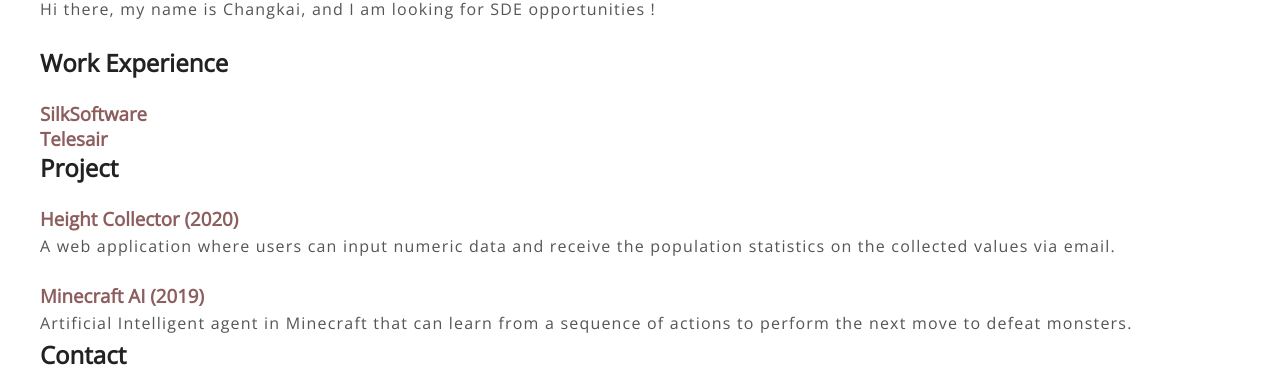
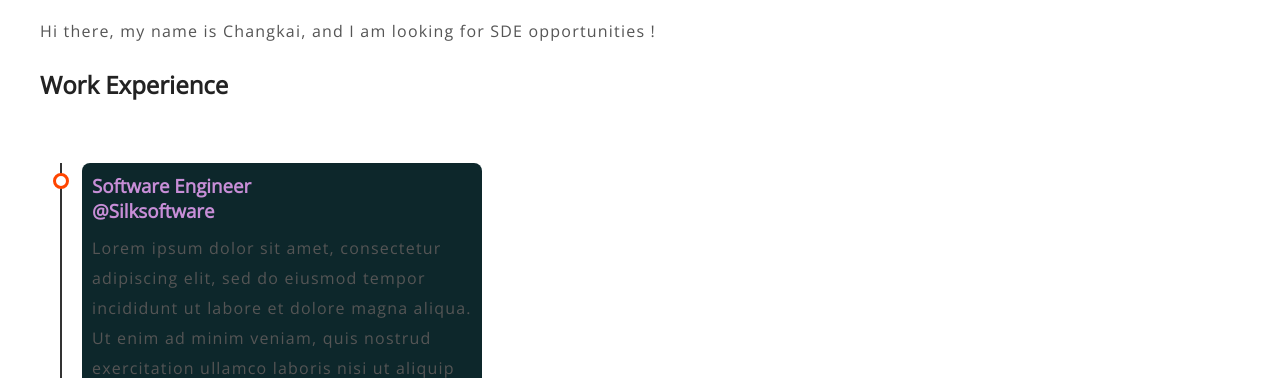
Before and after one commit to azurebreezes/azurebreezes.github.io, a plain HTML site: page index.html in a window 1280 px wide. Shown: the part 881-1259 px from the top of the page. Drawn offline with nearby package versions, Linux system fonts and the light colour scheme.

Commit message:
Add timeline css

```diff
--- a/index.html
+++ b/index.html
@@ -29,18 +29,35 @@
                     </p>
             </div>
         </div>
+        <br>
         <section id="about" class="container content">
             <h2>About</h2>
             <br>
             <p>Hi there, my name is Changkai, and I am looking for SDE opportunities !</p>
         </section>
+
         <br>
-
         <section id="work" class="container content">
             <h2>Work Experience</h2>
             <br>
-            <h3><a href="#">SilkSoftware</a></h3>
-            <h3><a href="#">Telesair</a></h3>
+            <div class="timeline">
+                <div class="outer">
+                    <div class="card">
+                        <div class="info">
+                            <h3 class="title">Software Engineer <br>@Silksoftware</h3>
+                            <p>Lorem ipsum dolor sit amet, consectetur adipiscing elit, sed do eiusmod tempor incididunt ut labore et dolore magna aliqua. Ut enim ad minim veniam, quis nostrud exercitation ullamco laboris nisi ut aliquip ex ea commodo consequat.</p>
+                        </div>
+                    </div>
+
+                    <div class="card">
+                        <div class="info">
+                            <h3 class="title">Software Engineer <br>@Telesair</h3>
+                            <p>Lorem ipsum dolor sit amet, consectetur adipiscing elit, sed do eiusmod tempor incididunt ut labore et dolore magna aliqua. Ut enim ad minim veniam, quis nostrud exercitation ullamco laboris nisi ut aliquip ex ea commodo consequat.</p>
+                        </div>
+                    </div>
+
+                </div>
+            </div>
 
         </section>
 
@@ -54,6 +71,7 @@
             <p>Artificial Intelligent agent in Minecraft that can learn from a sequence of actions to perform the next move to defeat monsters.</p>
         </section>
 
+        <br>
         <section id="contact" class="container contact">
             <h2>Contact</h2>
                 <ul class="fa-ul">
--- a/styles/index.css
+++ b/styles/index.css
@@ -130,6 +130,52 @@ body {
   color: #323564;
 }
 
+/* Timeline */
+.timeline {
+  margin: 20px auto;
+  padding: 20px;
+}
+.outer {
+  border-left: 2px solid #333;
+}
+
+/* Card container */
+.card {
+  position: relative;
+  margin: 0 0 20px 20px;
+  padding: 10px;
+  background: rgb(13, 39, 43);
+  color: gray;
+  border-radius: 8px;
+  max-width: 400px;
+}
+
+/* Information about the timeline */
+.info {
+  display: flex;
+  flex-direction: column;
+  gap: 10px;
+}
+
+/* Title of the card */
+.title {
+  color: rgb(199, 142, 215);
+  position: relative;
+}
+
+/* Timeline dot  */
+.title::before {
+  content: "";
+  position: absolute;
+  width: 10px;
+  height: 10px;
+  background: white;
+  border-radius: 999px;
+  left: -39px;
+  border: 3px solid orangered;
+}
+
+
 .fa-ul li {
     padding: 15px 10px;
 }
```
